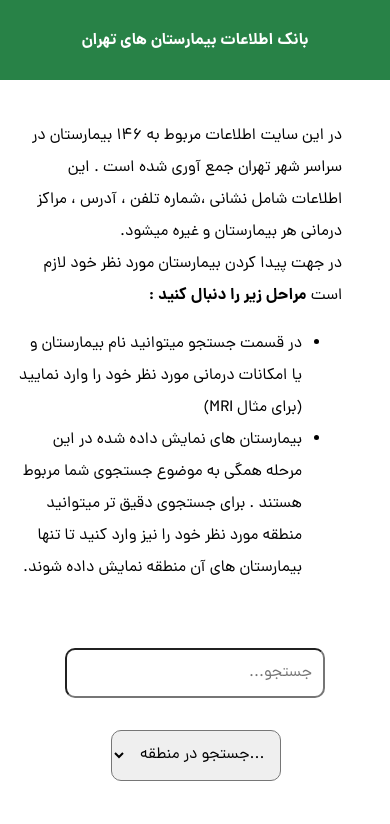
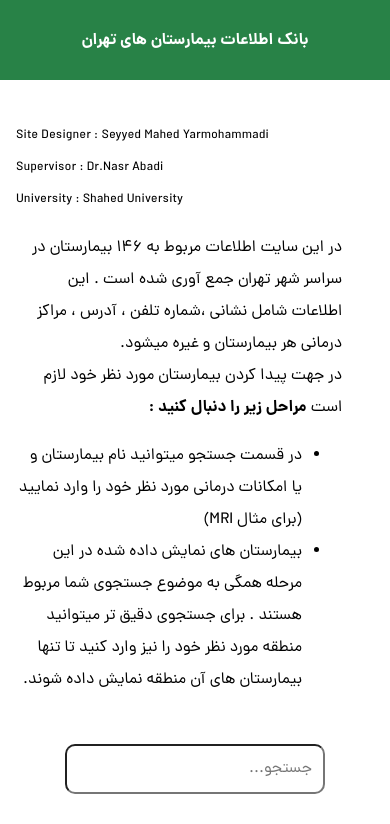
Before and after one commit to Mahedyar/nextjs-hospitals, a Next.js app: page / in a window 390 px wide. Shown: the top 824 px of the page. Built offline with nearby package versions, Linux system fonts and the light colour scheme.

Commit message:
DesignerInfo added to mobileSize

```diff
--- a/components/Header/Header.js
+++ b/components/Header/Header.js
@@ -6,9 +6,9 @@ import { DesignerInfo } from "./DesignerInfo";
 export const Header = () => {
   const windowWidth = useWindowSize();
   return (
-    <div className={classes["header-container"]}>
-      {/* {windowWidth < 465 && <DesignerInfo/>} */}
-      <div>
+    <div className={classes["header-container"]} style={{display : `${(windowWidth > 425 ? "flex" : "")}`}}>
+      {windowWidth < 426 && <DesignerInfo/>}
+      <div style={{marginTop : `${(windowWidth > 425 ? "" : "1rem")}`}}>
         <div>
           در این سایت اطلاعات مربوط به ۱۴۶ بیمارستان در سراسر شهر تهران جمع آوری
           شده است . این اطلاعات شامل نشانی ،شماره تلفن ، آدرس ، مراکز درمانی هر
@@ -30,7 +30,7 @@ export const Header = () => {
           </li>
         </ul>
       </div>
-      {windowWidth > 464 && <DesignerInfo />}
+      {windowWidth > 425 && <DesignerInfo />}
     </div>
   );
 };
--- a/styles/Header.module.css
+++ b/styles/Header.module.css
@@ -2,7 +2,7 @@
     direction: rtl;
     margin: 2.5rem 3rem 0 1rem ;
     line-height: 2rem;
-    display: flex;
+    /* display: flex; */
     justify-content: space-between;
 
 }
```
